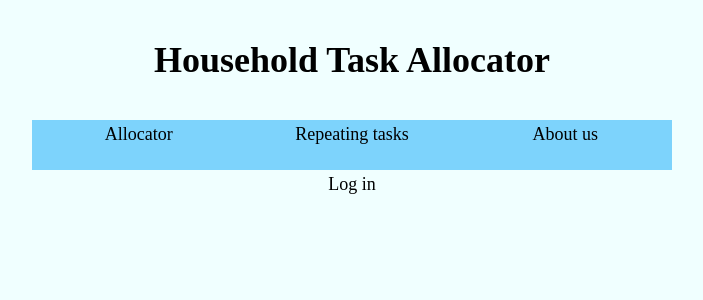
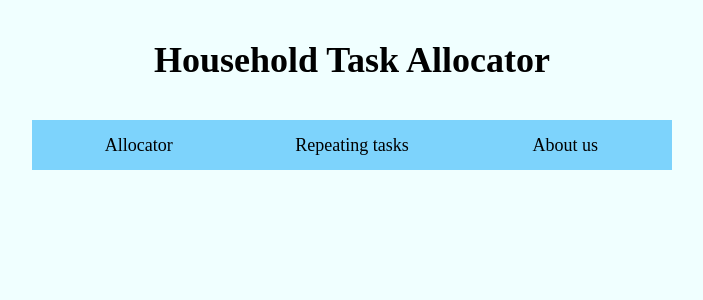
Before and after one commit to anhduong275/hackharvard22, a React (Create React App) app in the folder my-app/: page / in a window 1280 px wide. Shown: the top 300 px of the page, without its empty margins (288-991 px from the left). Built offline with nearby package versions, Linux system fonts and the light colour scheme.

Commit message:
refactored with router

```diff
--- a/my-app/package.json
+++ b/my-app/package.json
@@ -12,6 +12,7 @@
     "@types/react-dom": "^18.0.0",
     "react": "^18.2.0",
     "react-dom": "^18.2.0",
+    "react-router-dom": "^6.4.2",
     "react-scripts": "5.0.1",
     "typescript": "^4.4.2",
     "web-vitals": "^2.1.0"
--- a/my-app/src/App.tsx
+++ b/my-app/src/App.tsx
@@ -1,7 +1,9 @@
 import React from "react";
 import "./App.css";
-import LogIn from "./login";
+import LogIn from "./pages/login";
 import NavBar from "./components/navbar";
+import { BrowserRouter as Router, Routes, Route } from "react-router-dom";
+import HomePage from "./pages/home";
 
 function App() {
   return (
@@ -15,8 +17,10 @@ function App() {
         <div className="flex justify-center">
           <NavBar></NavBar>
         </div>
-        <LogIn></LogIn>
       </div>
+      <Routes>
+        <Route path="/" element={<HomePage />}></Route>
+      </Routes>
     </div>
   );
 }
--- a/my-app/src/components/navbar.tsx
+++ b/my-app/src/components/navbar.tsx
@@ -2,9 +2,9 @@ import React from "react";
 
 const NavBar = () => {
   return (
-    <div className="grid grid-cols-3 w-[50%] bg-sky-300 min-h-[50px] align-middle">
+    <div className="grid grid-cols-3 w-[50%] bg-sky-300 h-[50px] justify-center items-center">
       <div className="col-span-1 hover:cursor-pointer hover:bg-sky-500">
-        Allocator
+        <a href="/">Allocator</a>
       </div>
       <div className="col-span-1 hover:cursor-pointer hover:bg-sky-500">
         Repeating tasks
--- a/my-app/src/index.tsx
+++ b/my-app/src/index.tsx
@@ -1,16 +1,19 @@
-import React from 'react';
-import ReactDOM from 'react-dom/client';
-import './index.css';
-import App from './App';
-import reportWebVitals from './reportWebVitals';
+import React from "react";
+import ReactDOM from "react-dom/client";
+import "./index.css";
+import App from "./App";
+import reportWebVitals from "./reportWebVitals";
+import { BrowserRouter } from "react-router-dom";
 
 const root = ReactDOM.createRoot(
-  document.getElementById('root') as HTMLElement
+  document.getElementById("root") as HTMLElement
 );
 root.render(
-  <React.StrictMode>
-    <App />
-  </React.StrictMode>
+  <BrowserRouter>
+    <React.StrictMode>
+      <App />
+    </React.StrictMode>
+  </BrowserRouter>
 );
 
 // If you want to start measuring performance in your app, pass a function
--- /dev/null
+++ b/my-app/src/pages/home.tsx
@@ -0,0 +1,16 @@
+import React from "react";
+import "../App.css";
+
+const HomePage = () => {
+  return (
+    <div>
+      {/* <div className="text-lg">
+          <div className="flex justify-center">
+            <NavBar></NavBar>
+          </div>
+        </div> */}
+    </div>
+  );
+};
+
+export default HomePage;
```
Also changed, not shown: my-app/src/pages/login/index.tsx (renamed from my-app/src/login/index.tsx), 2 other files (tests, documents, lock files or other folders).
